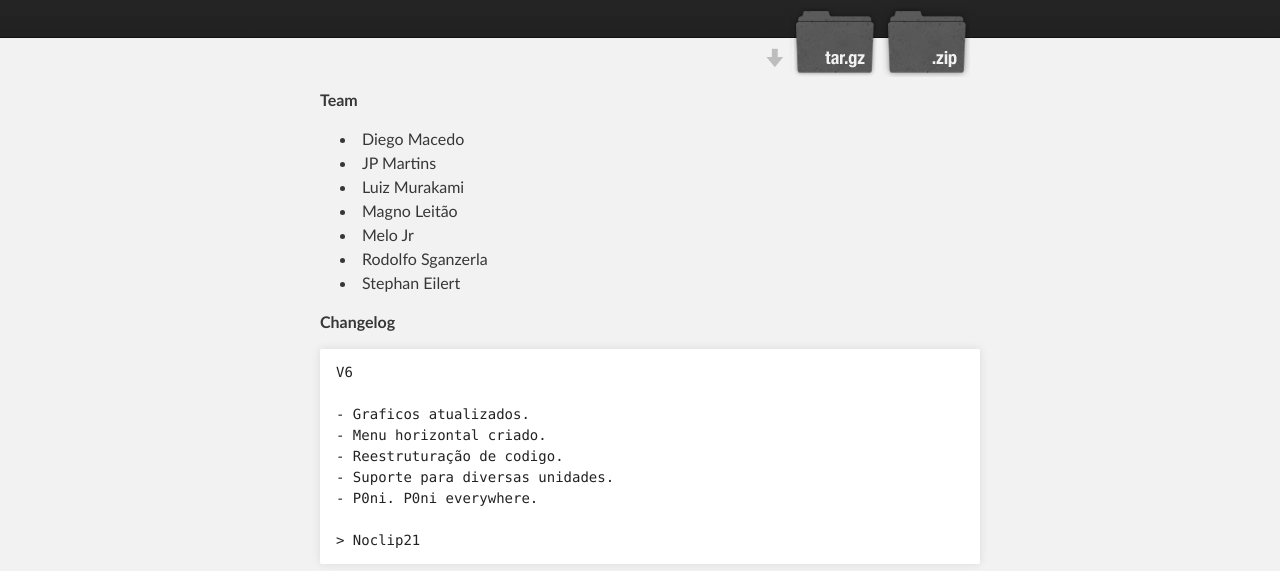
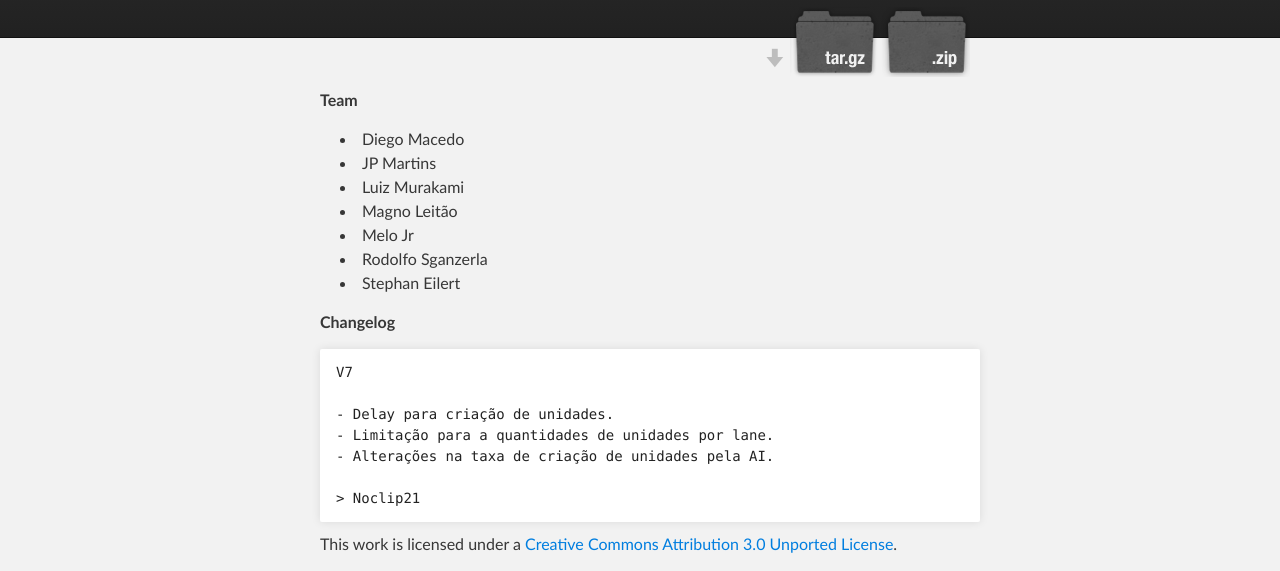
Before and after one commit to Noclip21/Danki, a plain HTML site: page index.html in a window 1280 px wide. Shown: the part 208-779 px from the top of the page. Drawn offline with Linux system fonts and the light colour scheme.

```diff
--- a/index.html
+++ b/index.html
@@ -43,13 +43,11 @@
 <li>Stephan Eilert</li>
 </ul><p><strong>Changelog</strong></p>
 
-<pre><code>V6
+<pre><code>V7
 
-- Graficos atualizados.
-- Menu horizontal criado.
-- Reestruturação de codigo.
-- Suporte para diversas unidades.
-- P0ni. P0ni everywhere.
+- Delay para criação de unidades.
+- Limitação para a quantidades de unidades por lane.
+- Alterações na taxa de criação de unidades pela AI.
 
 &gt; Noclip21
 </code></pre>
```
Also changed, not shown: params.json (+1 -1 lines).
